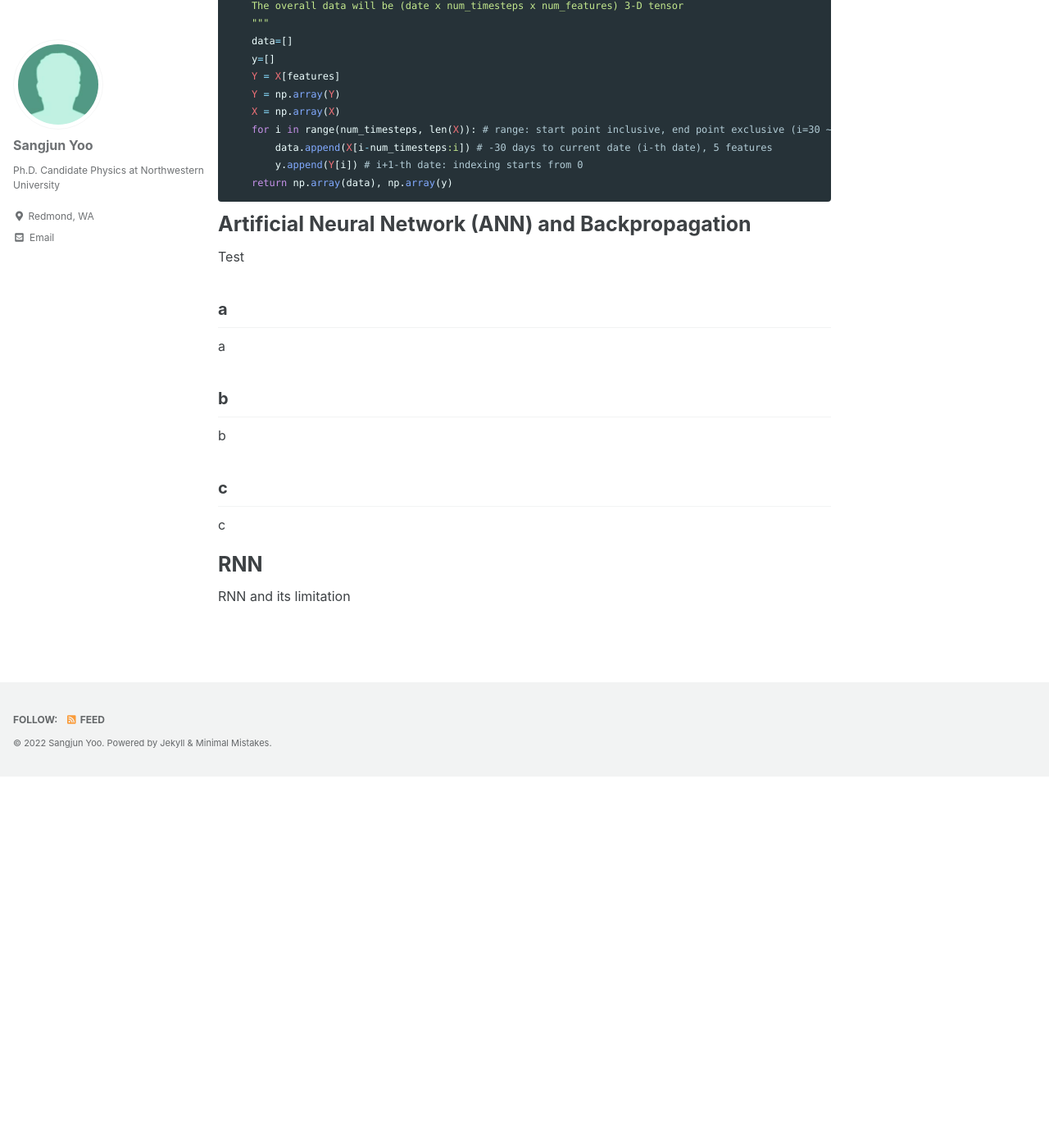
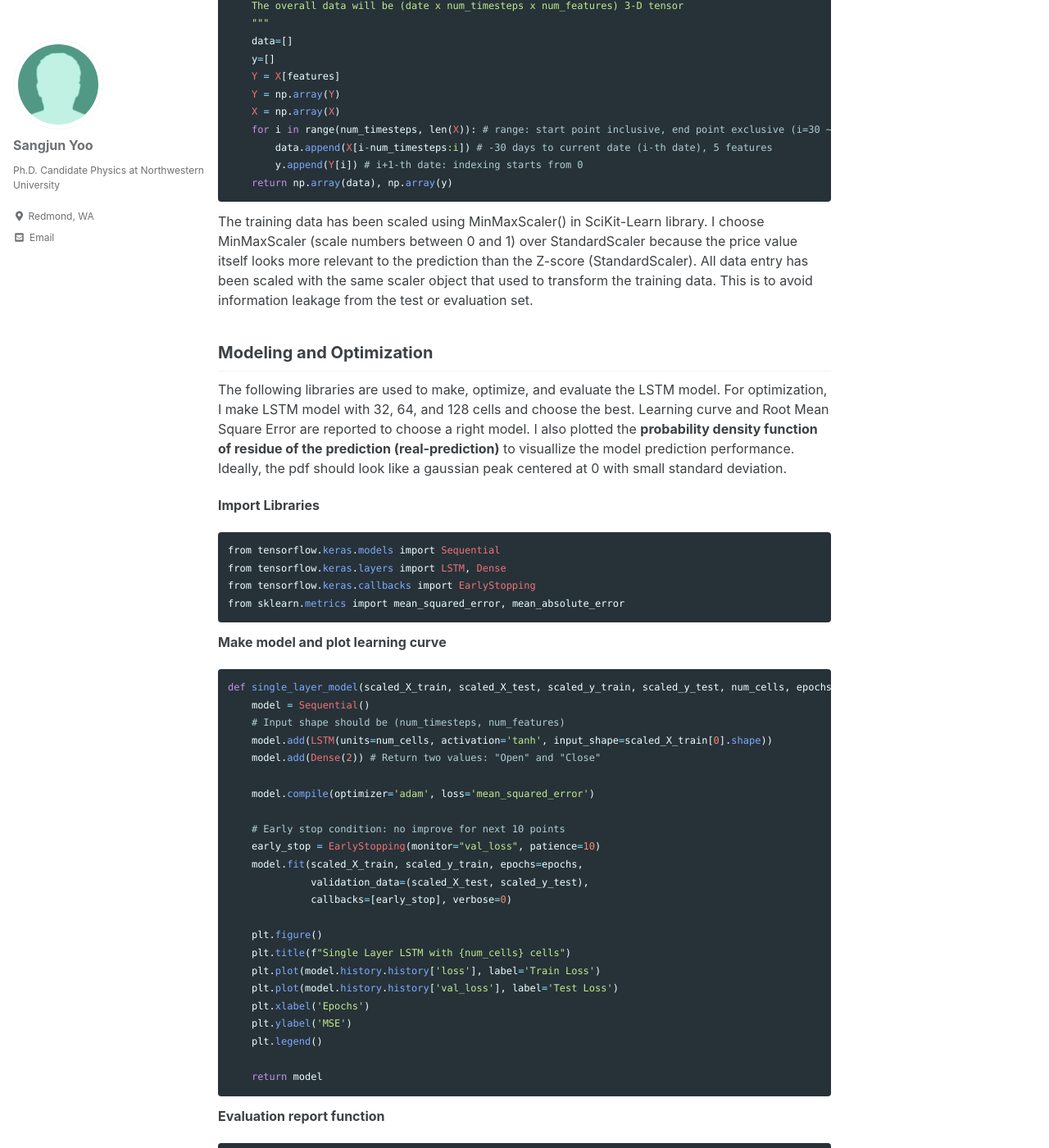
Before and after one commit to sangjunyoo-phd/sangjunyoo-phd.github.io, a Jekyll site: the page built from _pages/deeplearning.md, in a window 1280 px wide and 1400 px high, scrolled down 1860 px. Shown: the whole window at 82% size. Built offline with Jekyll 4.4.1, drawn with Linux system fonts in a browser that asks for light colours; cached includes are drawn as plain includes; before the commit the page ends 2806 px from its top, so only the background shows below that; some of the changed text lies outside the part shown.

Commit message:
Update deeplearning.md

````diff
--- a/_pages/deeplearning.md
+++ b/_pages/deeplearning.md
@@ -31,7 +31,7 @@ To avoid overfitting, it is necessary to test the trained model with "unseen" da
 After doing some research I found that __Recurrent Neural Network (RNN)__ is capable of dealing with sequential data (or equivalently called as "time-series" data). However, RNN could not predict the S&P prices as well as I wished. The RNN algorithm can hardly deal with the old data becuase it uses fixed weight. <br/>
 For example, I am dealing with sequential data that contains information from past 30 steps. It means the oldest data will be multiplied by weight 30 times: \\(a_{30} = a_{0} W^{30}\\).
 
-## Modeling
+## Data Engineering: Scaling and Sequential
 To feed data to the LSTM cells, the data should be converted to the "sequential" form. Define a function that takes data, features of interest, and number of timesteps and return the sequential format of the input data.
 
 ```ruby
@@ -53,6 +53,86 @@ def make_sequential_data(X,features,num_timesteps=30):
     return np.array(data), np.array(y)
 ```
 
+The training data has been scaled using MinMaxScaler() in SciKit-Learn library. I choose MinMaxScaler (scale numbers between 0 and 1) over StandardScaler because the price value itself looks more relevant to the prediction than the Z-score (StandardScaler). All data entry has been scaled with the same scaler object that used to transform the training data. This is to avoid information leakage from the test or evaluation set.
+
+## Modeling and Optimization
+The following libraries are used to make, optimize, and evaluate the LSTM model. For optimization, I make LSTM model with 32, 64, and 128 cells and choose the best. Learning curve and Root Mean Square Error are reported to choose a right model. I also plotted the __probability density function of residue of the prediction (real-prediction)__ to visuallize the model prediction performance. Ideally, the pdf should look like a gaussian peak centered at 0 with small standard deviation.
+
+**Import Libraries**
+```ruby
+from tensorflow.keras.models import Sequential
+from tensorflow.keras.layers import LSTM, Dense
+from tensorflow.keras.callbacks import EarlyStopping
+from sklearn.metrics import mean_squared_error, mean_absolute_error
+```
+
+**Make model and plot learning curve**
+```ruby
+def single_layer_model(scaled_X_train, scaled_X_test, scaled_y_train, scaled_y_test, num_cells, epochs):
+    model = Sequential()
+    # Input shape should be (num_timesteps, num_features)
+    model.add(LSTM(units=num_cells, activation='tanh', input_shape=scaled_X_train[0].shape))
+    model.add(Dense(2)) # Return two values: "Open" and "Close"
+
+    model.compile(optimizer='adam', loss='mean_squared_error')
+
+    # Early stop condition: no improve for next 10 points
+    early_stop = EarlyStopping(monitor="val_loss", patience=10)
+    model.fit(scaled_X_train, scaled_y_train, epochs=epochs,
+              validation_data=(scaled_X_test, scaled_y_test),
+              callbacks=[early_stop], verbose=0)
+
+    plt.figure()
+    plt.title(f"Single Layer LSTM with {num_cells} cells")
+    plt.plot(model.history.history['loss'], label='Train Loss')
+    plt.plot(model.history.history['val_loss'], label='Test Loss')
+    plt.xlabel('Epochs')
+    plt.ylabel('MSE')
+    plt.legend()
+
+    return model
+```
+
+**Evaluation report function**
+```ruby
+def model_evaluation(model, scaled_X_test, scaled_y_test, scaler2, num_cells):
+    """
+    Evaluate the Model with Test set
+    """
+    plt.figure()
+    scaled_y_pred_test = model.predict(scaled_X_test, verbose=0)
+    y_test = scaler2.inverse_transform(scaled_y_test)
+    y_pred_test = scaler2.inverse_transform(scaled_y_pred_test)
+
+    plt.plot(df.index[-round(0.2*len(scaled_X)):-round(0.1*len(scaled_X))],y_test[:,0],color='tab:blue', label="Real Open Price")
+    plt.plot(df.index[-round(0.2*len(scaled_X)):-round(0.1*len(scaled_X))],y_test[:,1],color='tab:orange', label="Real Close Price")
+    plt.plot(df.index[-round(0.2*len(scaled_X)):-round(0.1*len(scaled_X))],y_pred_test[:,0],color='tab:blue',linestyle='--', label="Predicted Open Price")
+    plt.plot(df.index[-round(0.2*len(scaled_X)):-round(0.1*len(scaled_X))],y_pred_test[:,1],color='tab:orange',linestyle='--', label="Predicted Close Price")
+    plt.xticks(rotation=90)
+    plt.xlabel('Date')
+    plt.ylabel('Index')
+    plt.title(f'S&P 500 Index Price predicted with {num_cells} LSTM cells')
+    plt.legend()
+
+    print(f'====== {num_cells} cells LSTM Model ======')
+    print(f'Mean Real Open Price: {y_test[:,0].mean().round(2)}')
+    print(f'Mean Predicted Open Price: {y_pred_test[:,0].mean().round(2)}')
+    print(f'MAE Open: {round(mean_absolute_error(y_test[:,0],y_pred_test[:,0]),2)}')
+    print(f'RMS Open: {round(mean_squared_error(y_test[:,0],y_pred_test[:,0])**0.5,2)}')
+    print("")
+    print(f'Mean Real Close Price: {y_test[:,1].mean().round(2)}')
+    print(f'Mean Predicted Close Price: {y_pred_test[:,1].mean().round(2)}')
+    print(f'MAE Close: {round(mean_absolute_error(y_test[:,1],y_pred_test[:,1]),2)}')
+    print(f'RMS Close: {round(mean_squared_error(y_test[:,1],y_pred_test[:,1])**0.5,2)}')
+    print('')
+
+    plt.figure()
+    plt.title("Real-Prediction PDF")
+    plt.axvline(0,0,1, linewidth=1, linestyle='--', label="Perfect Prediction")
+    sns.kdeplot(y_test[:,0]-y_pred_test[:,0], color='tab:blue', label="Open Price")
+    sns.kdeplot(y_test[:,1]-y_pred_test[:,1], color='tab:orange', label="Close Price")
+    plt.legend()
+```
 
 # Artificial Neural Network (ANN) and Backpropagation
 Test
````
